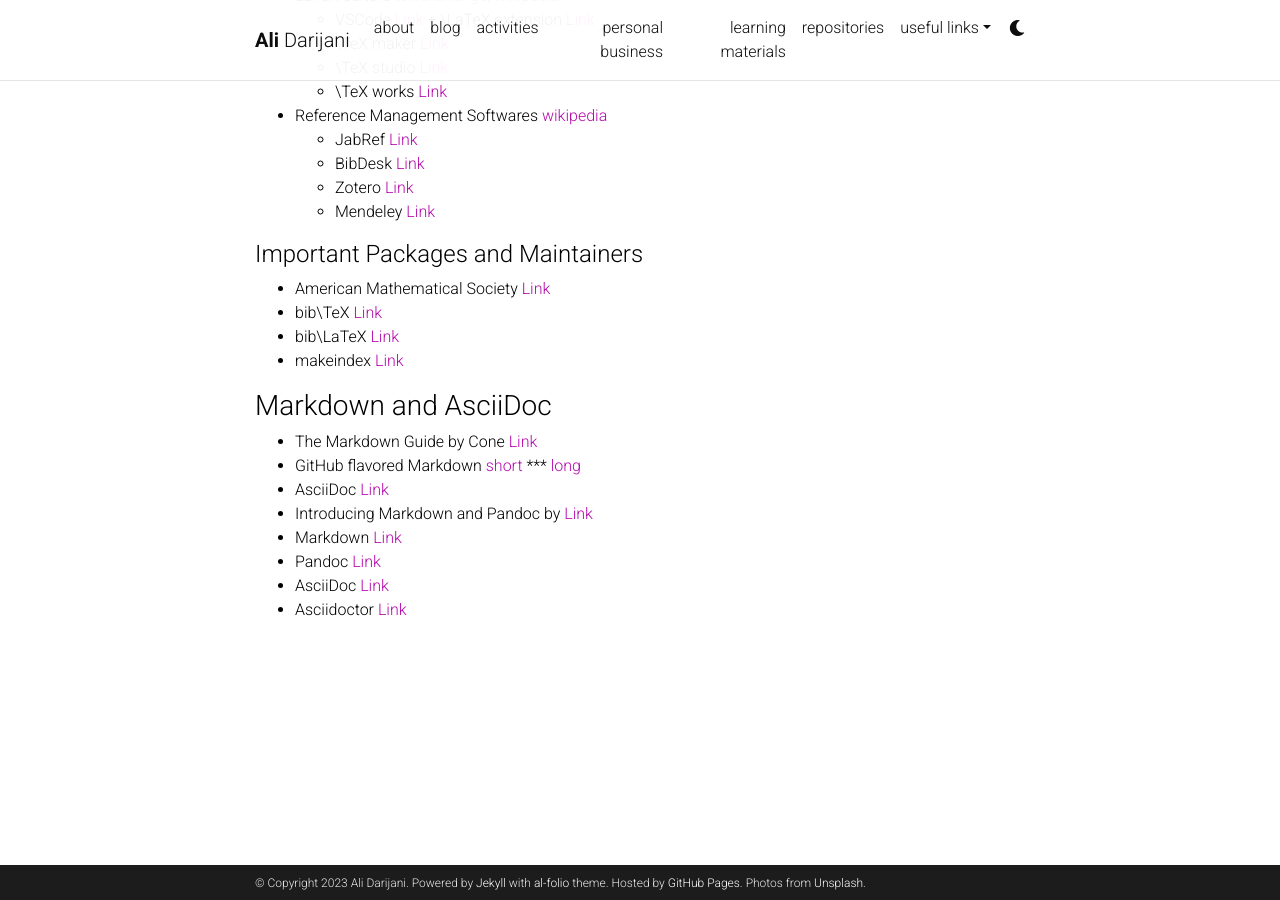
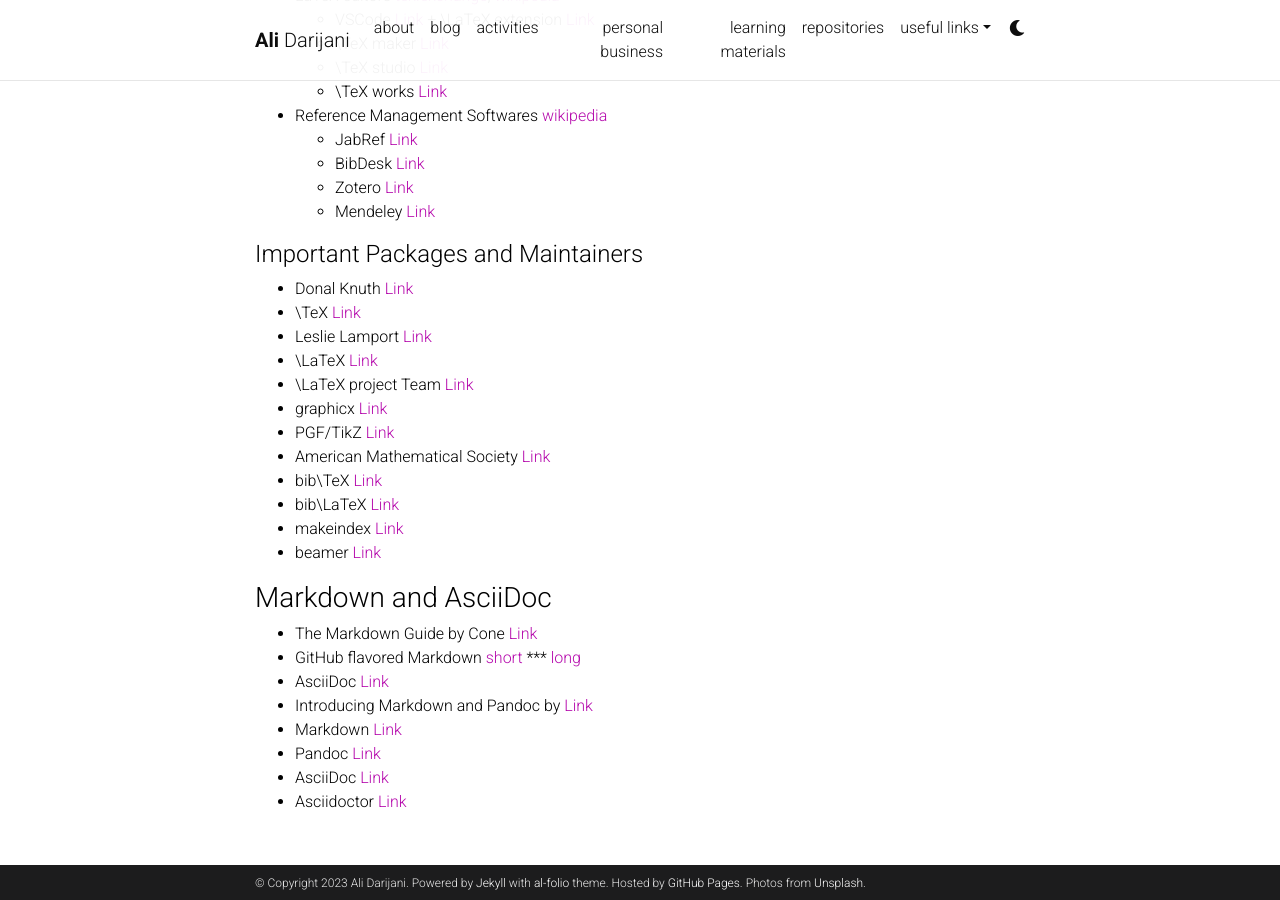
Before and after one commit to adarijani/adarijani.github.io_archived, a Jekyll site: the page built from _projects/t_03_typesetting.md, in a window 1280 px wide and 900 px high, scrolled down 869 px. Built offline with Jekyll 4.4.1, drawn with Linux system fonts in a browser that asks for light colours; comment, search, counter and statistics services are not loaded; a style sheet for code colours, icons or effects is not loaded.

Commit message:
Update t_03_typesetting.md

```diff
--- a/_projects/t_03_typesetting.md
+++ b/_projects/t_03_typesetting.md
@@ -47,10 +47,18 @@
 
 #### Important Packages and Maintainers
 
+* Donal Knuth [Link](https://www.ctan.org/author/knuth)
+* \TeX [Link](https://ctan.org/pkg/tex)
+* Leslie Lamport [Link](https://www.ctan.org/author/lamport)
+* \LaTeX [Link](https://ctan.org/pkg/latex)
+* \LaTeX project Team [Link](https://www.ctan.org/author/latex)
+* graphicx [Link](graphicx)
+* PGF/TikZ [Link](https://www.ctan.org/pkg/pgf)
 * American Mathematical Society [Link](https://ctan.org/author/ams)
 * bib\TeX [Link](https://ctan.org/pkg/bibtex)
 * bib\LaTeX [Link](https://ctan.org/pkg/biblatex)
 * makeindex [Link](makeindex)
+* beamer [Link](https://ctan.org/pkg/beamer)
 
 ### Markdown and AsciiDoc
 
```
